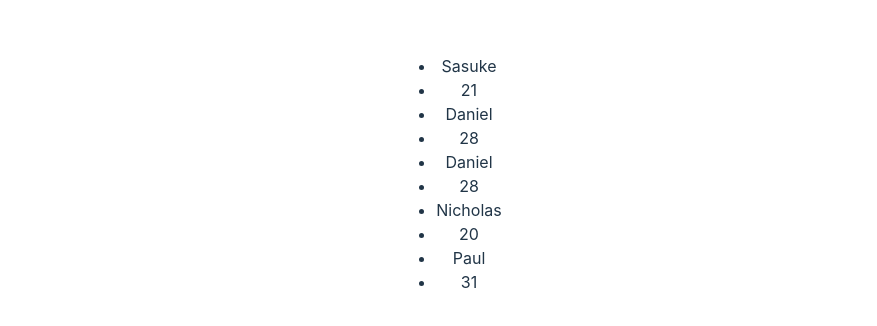
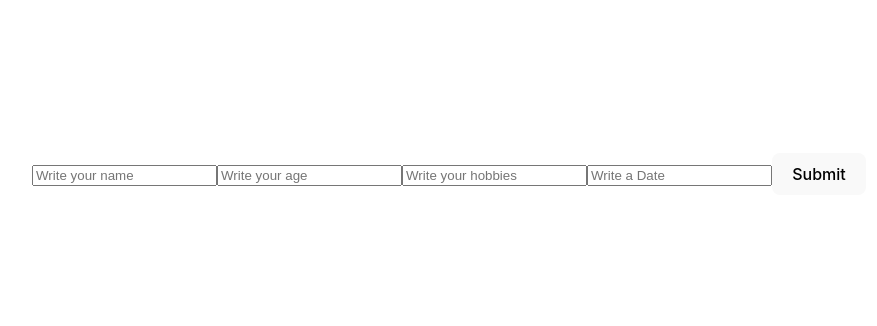
Before and after one commit to davi-p-oliveira-11/react-interview-quest, a React (Vite) app: page / in a window 1280 px wide. Shown: the part 226-552 px from the top of the page, without its empty margins (191-1068 px from the left). Built offline with nearby package versions, Linux system fonts and the light colour scheme.

Commit message:
added inputs component and logic

```diff
--- a/src/App.jsx
+++ b/src/App.jsx
@@ -7,6 +7,7 @@ import Props from './components/props/Props'
 import Conditionals from './components/conditionals/Conditionals'
 import EventHandler from './components/eventhandling/EventHandling'
 import Keys from './components/keys-react/Keys'
+import Inputs from './components/inputs/ReactInputs'
 
 function App() {
 
@@ -32,7 +33,10 @@ function App() {
     {/* <EventHandler /> */}
 
     {/* Keys */}
-    <Keys />
+    {/* <Keys /> */}
+
+    {/* Inputs */}
+    <Inputs />
     </>
 
   )
--- /dev/null
+++ b/src/components/inputs/ReactInputs.jsx
@@ -0,0 +1,17 @@
+import { useState } from "react";
+
+function Inputs() {
+   const getInputs = () => {};
+
+   return (
+    <div className="form">
+      <input placeholder="Write your name" />
+      <input placeholder="Write your age"  />
+      <input placeholder="Write your hobbies"  />
+      <input placeholder="Write a Date"  />
+      <button>Submit</button>
+    </div>
+   );
+}
+
+export default Inputs
```
